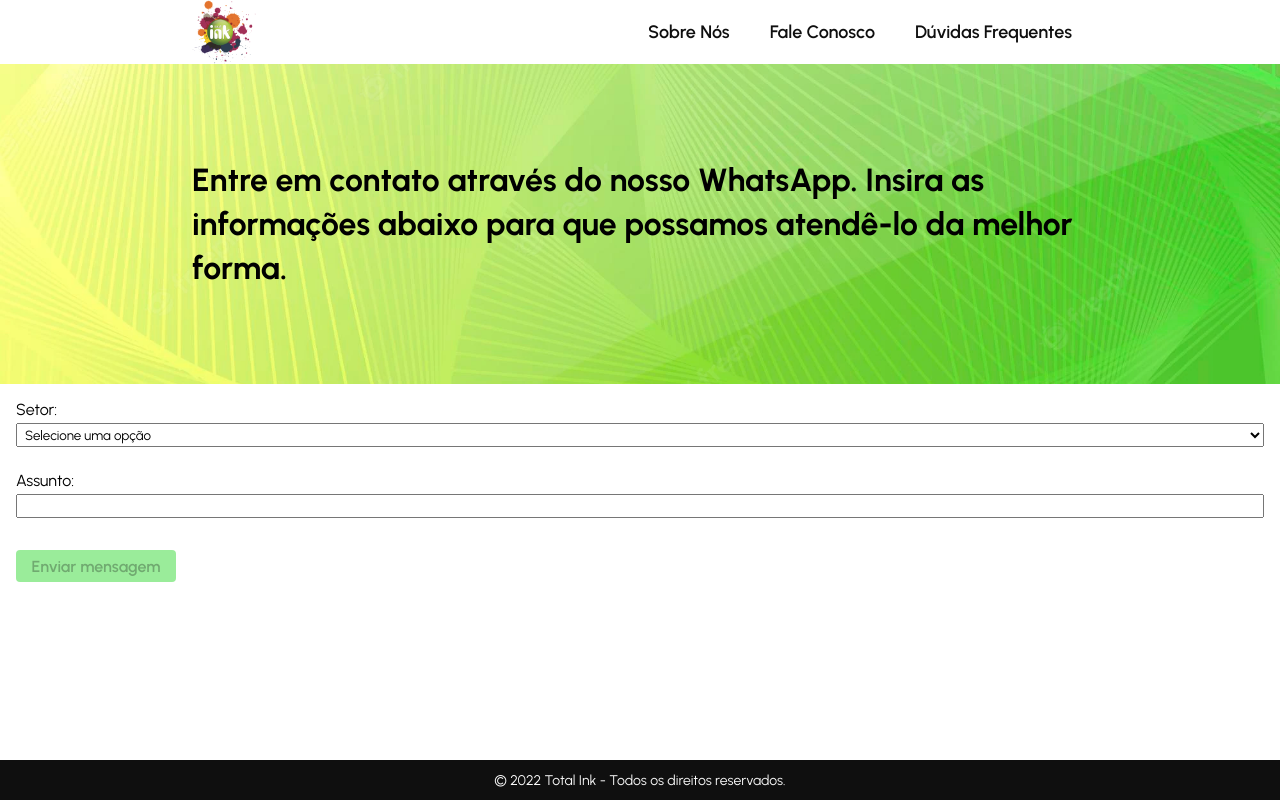
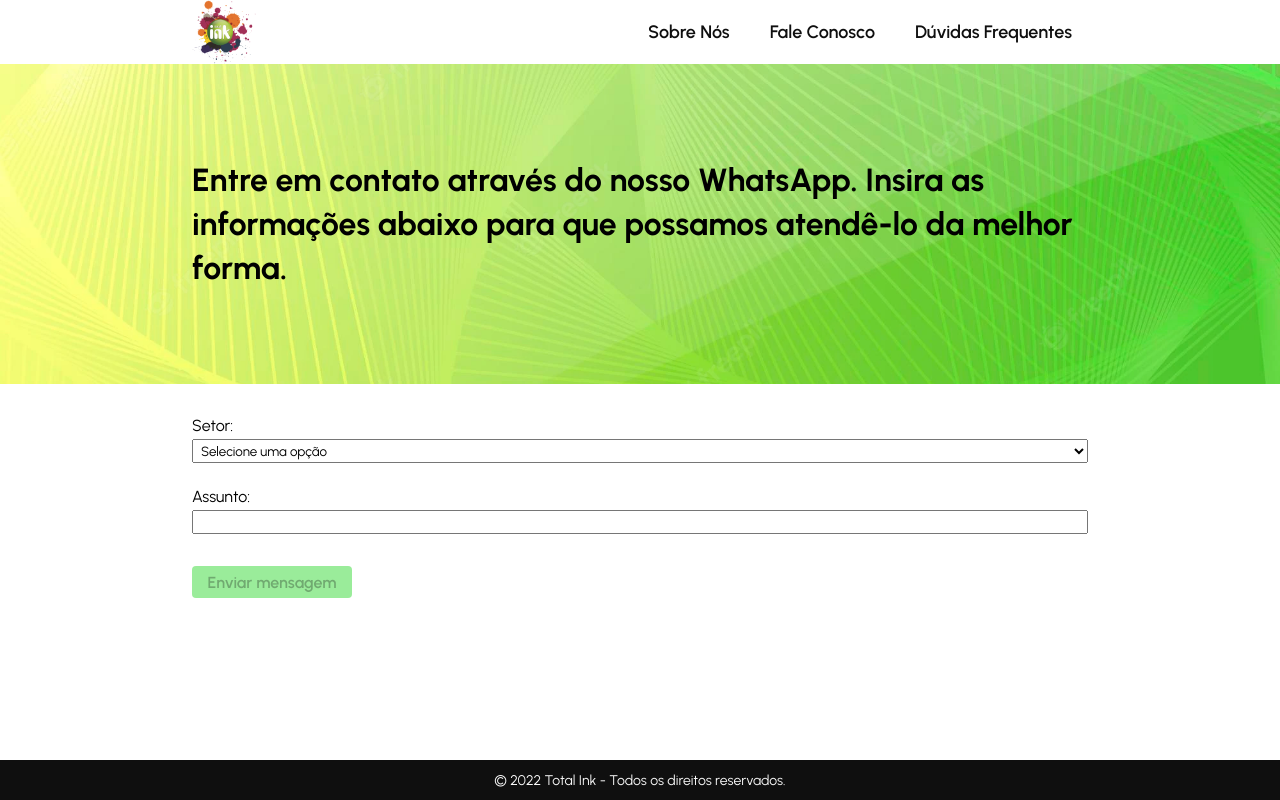
Before and after one commit to diegonacif/totalink-page, a React (Vite) app: page /contact in a window 1280 px wide. Built offline with nearby package versions, Linux system fonts and the light colour scheme.

Commit message:
style: mixing responsive padding

```diff
--- a/src/css/App.css
+++ b/src/css/App.css
@@ -770,13 +770,14 @@
   }
 }
 
-.request-quote-container {
+.contact-us-container {
   position: relative;
   height: 100%;
   min-height: calc(100vh - 4rem);
   padding-bottom: 3.5rem;
 }
-.request-quote-container header {
+.contact-us-container header {
+  padding: 0 1rem 0;
   position: relative;
   height: 20rem;
   width: 100%;
@@ -788,18 +789,32 @@
   background-size: cover;
   background-repeat: no-repeat;
   background-position: center;
-  padding: 1rem;
 }
-.request-quote-container header h1 {
+@media only screen and (min-width: 600px) {
+  .contact-us-container header {
+    padding: 0 4rem 0;
+  }
+}
+@media only screen and (min-width: 1024px) {
+  .contact-us-container header {
+    padding: 0 6rem 0;
+  }
+}
+@media only screen and (min-width: 1280px) {
+  .contact-us-container header {
+    padding: 0 calc(8rem + 5vw) 0;
+  }
+}
+.contact-us-container header h1 {
   font-size: 2rem;
   line-height: 2.75rem;
 }
-.request-quote-container header .here-link {
+.contact-us-container header .here-link {
   color: #137731;
   cursor: pointer;
   transition: filter 0.1s;
 }
-.request-quote-container header .whatsapp-expansion {
+.contact-us-container header .whatsapp-expansion {
   display: flex;
   flex-direction: column;
   align-items: center;
@@ -818,35 +833,52 @@
   border-radius: 8px;
   font-size: 1.2rem;
 }
-.request-quote-container header .whatsapp-expansion img {
+.contact-us-container header .whatsapp-expansion img {
   width: 90%;
 }
-.request-quote-container header .whatsapp-expansion a {
+.contact-us-container header .whatsapp-expansion a {
   text-decoration: none;
   color: white;
   font-weight: bold;
   padding: 0 1rem;
   text-align: center;
 }
-.request-quote-container form {
+.contact-us-container form {
+  padding: 0 1rem 0;
   display: flex;
   flex-direction: column;
-  padding: 1rem;
+  width: 100%;
+  margin-top: 2rem;
 }
-.request-quote-container form .form-input-wp {
+@media only screen and (min-width: 600px) {
+  .contact-us-container form {
+    padding: 0 4rem 0;
+  }
+}
+@media only screen and (min-width: 1024px) {
+  .contact-us-container form {
+    padding: 0 6rem 0;
+  }
+}
+@media only screen and (min-width: 1280px) {
+  .contact-us-container form {
+    padding: 0 calc(8rem + 5vw) 0;
+  }
+}
+.contact-us-container form .form-input-wp {
   display: flex;
   flex-direction: column;
 }
-.request-quote-container form .form-input-wp:not(:first-child) {
+.contact-us-container form .form-input-wp:not(:first-child) {
   margin-top: 1.5rem;
 }
-.request-quote-container form .form-input-wp :is(input, select) {
+.contact-us-container form .form-input-wp :is(input, select) {
   width: 100%;
   height: 1.5rem;
   margin-top: 0.25rem;
   padding: 0 0.25rem;
 }
-.request-quote-container form button {
+.contact-us-container form button {
   display: flex;
   align-items: center;
   justify-content: center;
@@ -860,38 +892,20 @@
   font-weight: 600;
 }
 @media only screen and (min-width: 600px) {
-  .request-quote-container header {
-    padding: 1rem 4rem;
-  }
-  .request-quote-container header .here-link:hover {
+  .contact-us-container header .here-link:hover {
     filter: brightness(0.7);
     transition: filter 0.3s;
   }
-  .request-quote-container section {
-    padding: 1rem 4rem;
-  }
 }
 @media only screen and (min-width: 1024px) {
-  .request-quote-container header {
-    padding: 1rem 6rem;
-  }
-  .request-quote-container header .here-link:hover {
+  .contact-us-container header .here-link:hover {
     filter: brightness(0.7);
     transition: filter 0.3s;
   }
-  .request-quote-container section {
-    padding: 1rem 6rem;
-  }
 }
 @media only screen and (min-width: 1280px) {
-  .request-quote-container header {
-    padding: 1rem calc(8rem + 5vw);
-  }
-  .request-quote-container header .here-link:hover {
+  .contact-us-container header .here-link:hover {
     filter: brightness(0.7);
     transition: filter 0.3s;
   }
-  .request-quote-container section {
-    padding: 1rem calc(8rem + 5vw);
-  }
 }/*# sourceMappingURL=App.css.map */
--- a/src/pages/ContactUs/ContactUs.jsx
+++ b/src/pages/ContactUs/ContactUs.jsx
@@ -109,7 +109,7 @@ export const ContactUs = () => {
   return (
     <>
       <Header />
-      <div className="request-quote-container">
+      <div className="contact-us-container">
         <header>
           <h1>Entre em contato através do nosso WhatsApp. Insira as informações abaixo para que possamos atendê-lo da melhor forma.</h1>
         </header>
--- a/src/pages/ContactUs/_ContactUs.scss
+++ b/src/pages/ContactUs/_ContactUs.scss
@@ -1,10 +1,11 @@
-.request-quote-container {
+.contact-us-container {
   position: relative;
   height: 100%;
   min-height: calc(100vh - 4rem);
   padding-bottom: 3.5rem;
 
   header {
+    @include responsive-padding;
     position: relative;
     height: 20rem;
     width: 100%;
@@ -16,7 +17,6 @@
     background-size: cover;
     background-repeat: no-repeat;
     background-position: center;
-    padding: 1rem;
 
     h1 {
       font-size: 2rem;
@@ -64,9 +64,11 @@
   }
 
   form {
+    @include responsive-padding;
     display: flex;
     flex-direction: column;
-    padding: 1rem;
+    width: 100%;
+    margin-top: 2rem;
 
     .form-input-wp {
       display: flex;
@@ -82,8 +84,8 @@
         margin-top: 0.25rem;
         padding: 0 0.25rem;
       }
+    }
 
-    }
     button {
       display: flex;
       align-items: center;
@@ -101,43 +103,28 @@
 
   @media only screen and ($tablet-size) {
     header {
-      padding: 1rem 4rem;
-
       .here-link:hover {
         filter: brightness(0.7);
         transition: filter 0.3s;
       }
     }
-    section {
-      padding: 1rem 4rem;
-    }
   }
 
   @media only screen and ($notebook-size) {
     header {
-      padding: 1rem 6rem;
-
       .here-link:hover {
         filter: brightness(0.7);
         transition: filter 0.3s;
       }
     }
-    section {
-      padding: 1rem 6rem;
-    }
   }
 
   @media only screen and ($desktop-size) {
     header {
-      padding: 1rem calc(8rem + 5vw);
-
       .here-link:hover {
         filter: brightness(0.7);
         transition: filter 0.3s;
       }
     }
-    section {
-      padding: 1rem calc(8rem + 5vw);
-    }
   }
 }
```
Also changed, not shown: src/css/App.scss (+14 -0 lines), 1 other file (tests, documents, lock files or other folders).
